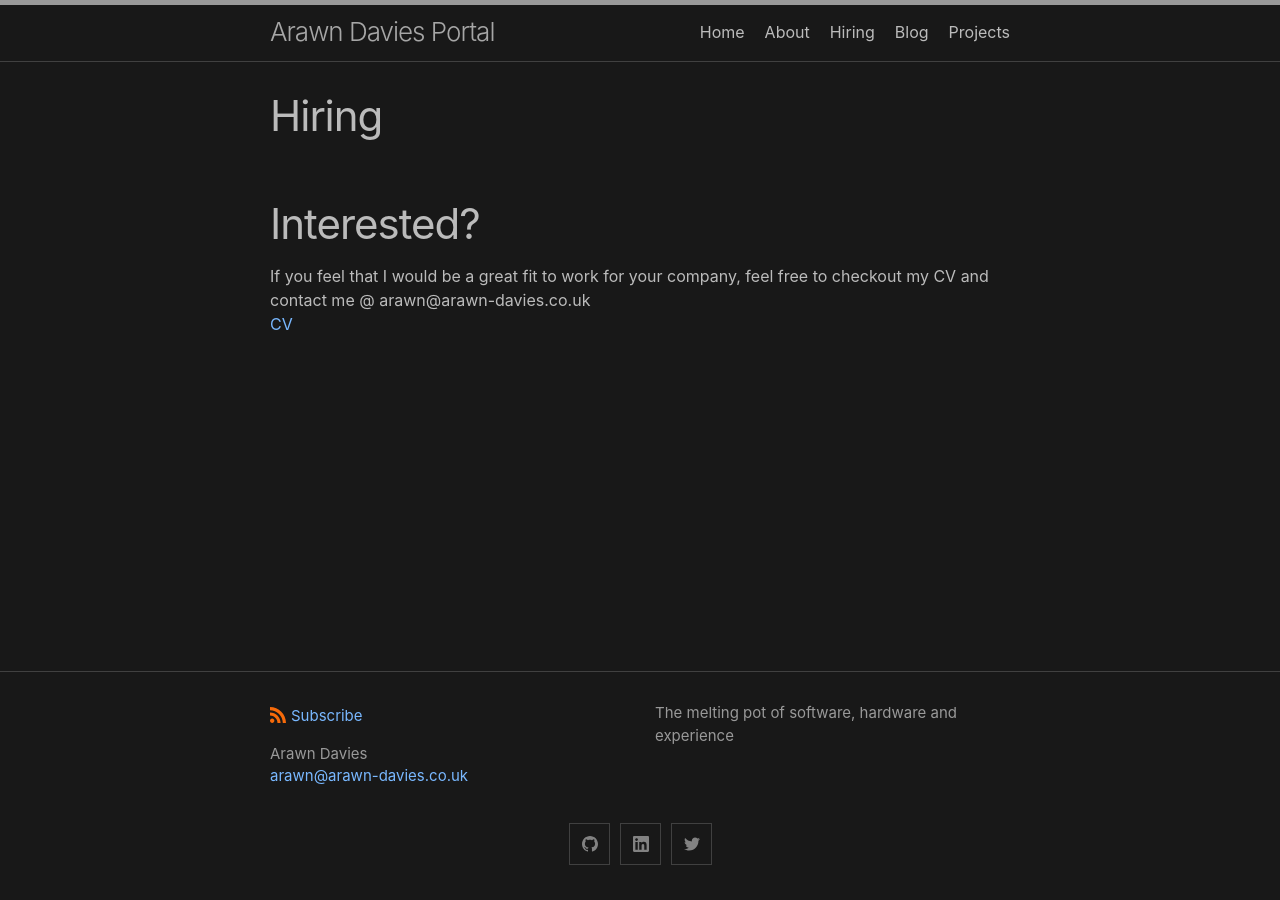
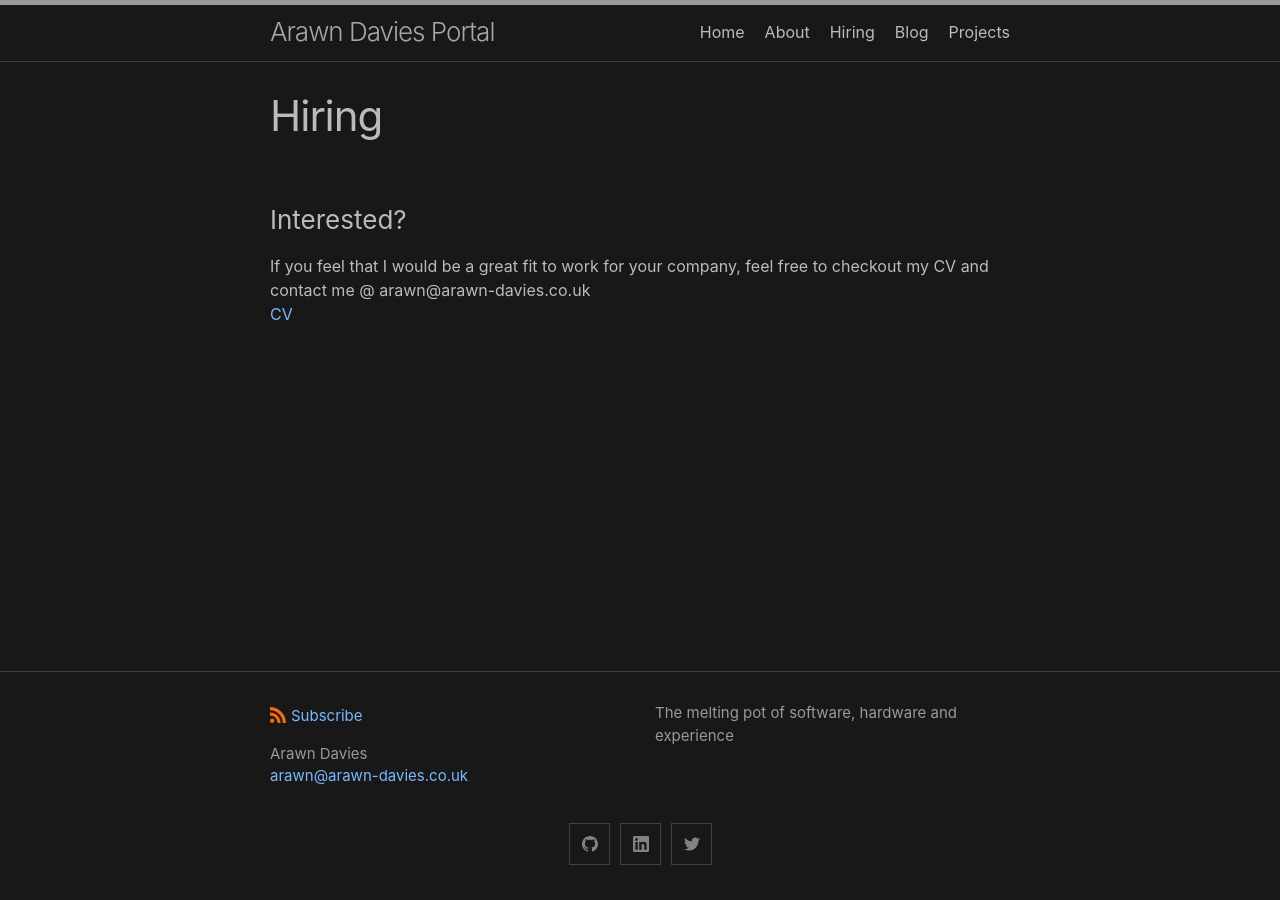
Before and after one commit to jsanz/gh-pages-minima-starter, a Jekyll site: the page built from hiring.md, in a window 1280 px wide. Built offline with Jekyll 4.4.1, drawn with Linux system fonts in a browser that asks for light colours.

Commit message:
fixed formatting

```diff
--- a/hiring.md
+++ b/hiring.md
@@ -4,6 +4,6 @@ layout: page
 title: Hiring
 ---
 
-# Interested?
+### Interested?
 If you feel that I would be a great fit to work for your company, feel free to checkout my CV and contact me @ arawn@arawn-davies.co.uk
 [CV](/cv.pdf)
```
